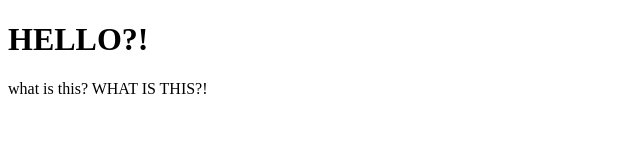
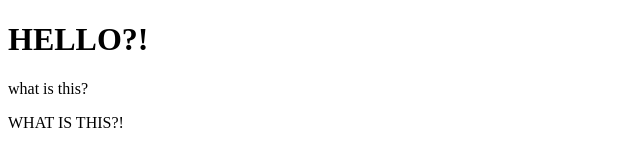
Before and after one commit to Kristen9922/WebDesign-K, a plain HTML site: page index.html in a window 1280 px wide. Shown: the whole page, without its empty margins (0-640 px from the left). Drawn offline with Linux system fonts and the light colour scheme.

Commit message:
added sections of code to index.html

```diff
--- a/index.html
+++ b/index.html
@@ -1,11 +1,13 @@
 <!DOCTYPE html>
-<html>
-	<head>
-		<title> HELLO </title>
-	</head>
-	<h1> HELLO?!</h1>
-	<body>
-	what is this?
-	WHAT IS THIS?!
-	</body>
+<html lang="en">
+<head>
+	<meta charset="UTF-8">
+	<meta title="Spiders">
+</head>
+<body>
+	<main>
+		<h1> HELLO?!</h1>
+	<p> what is this? </p>
+	<p> WHAT IS THIS?! </p>
+</body>
 </html>
```
